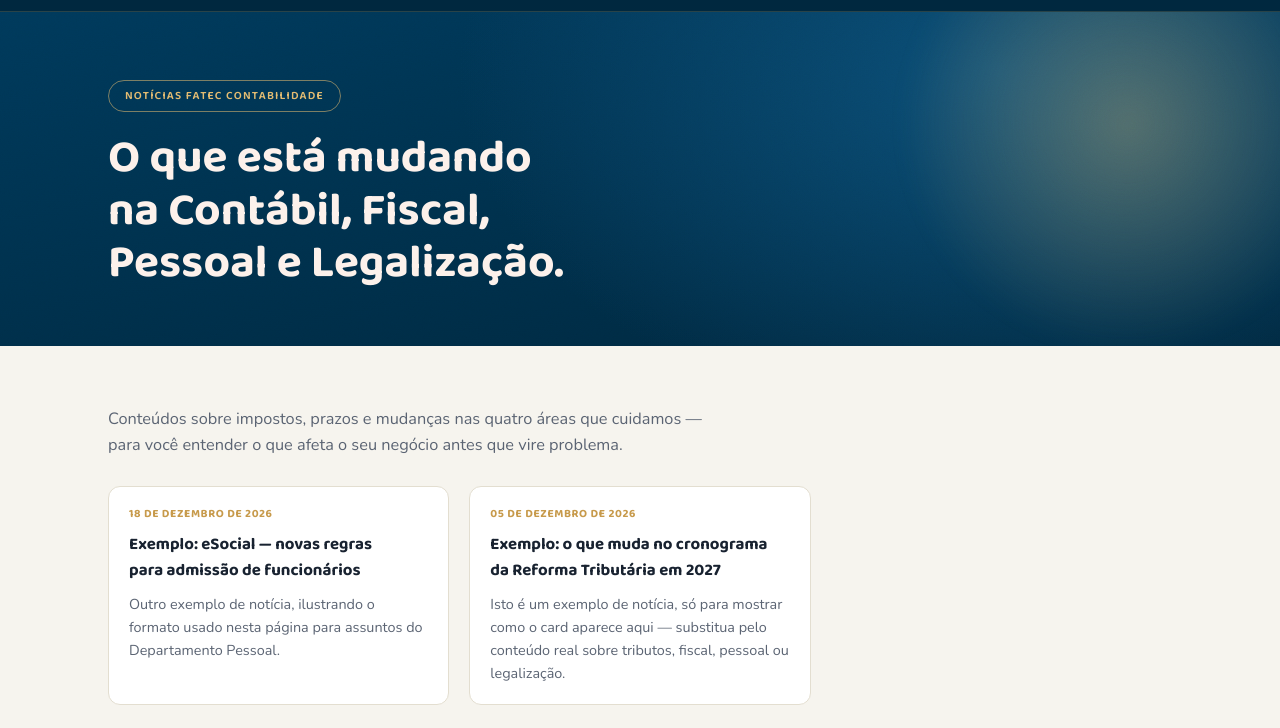
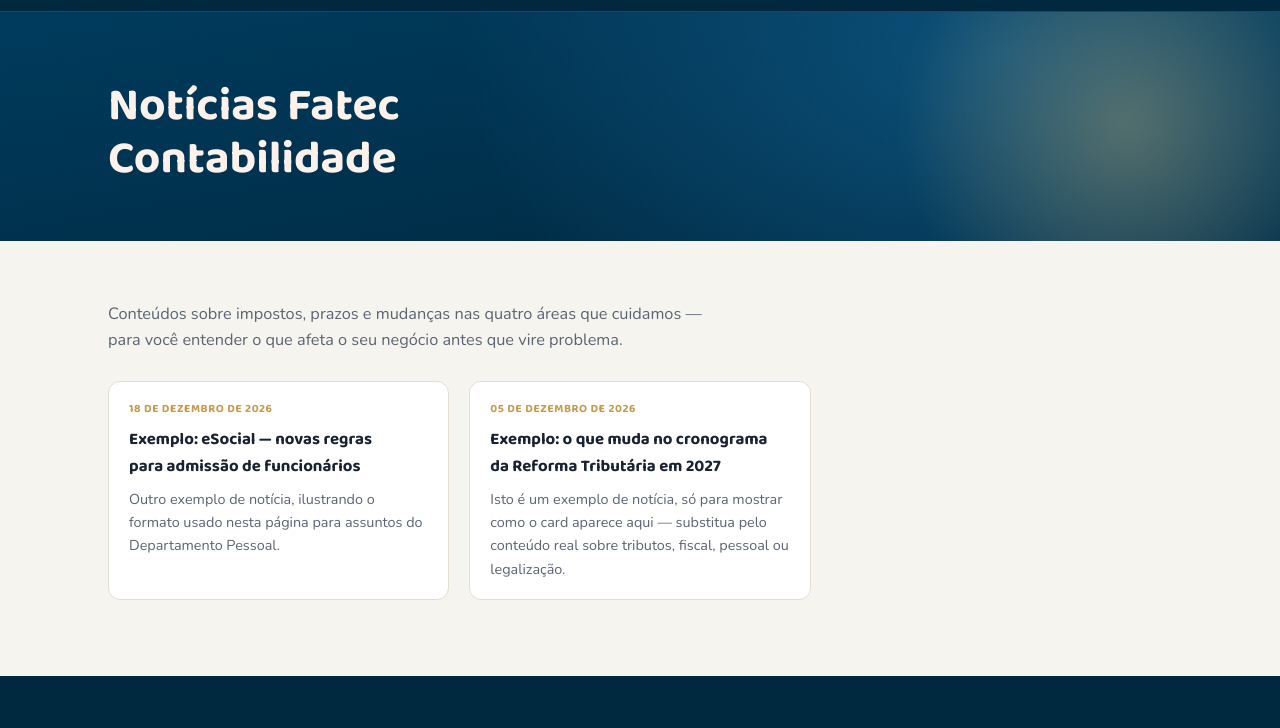
Before and after one commit to manuelafateccontabil-sudo/site-fatec-contabilidade, a plain HTML site: page index.html in a window 1280 px wide. Both pictures are taken after a click on the link "Notícias". Shown: the part 57-785 px from the top of the page. Drawn offline with nearby package versions, Linux system fonts and the light colour scheme; a web font is replaced by a local one.

Commit message:
Troca o titulo da aba Noticias para 'Noticias Fatec Contabilidade' e remove o subtitulo

```diff
--- a/index.html
+++ b/index.html
@@ -1554,8 +1554,7 @@
     <div class="glow-blob" aria-hidden="true"></div>
     <div class="grain" aria-hidden="true"></div>
     <div class="wrap">
-      <div class="eyebrow"><span class="label">Notícias Fatec Contabilidade</span></div>
-      <h1>O que está mudando na Contábil, Fiscal, Pessoal e Legalização.</h1>
+      <h1>Notícias Fatec Contabilidade</h1>
     </div>
   </section>
 
```
